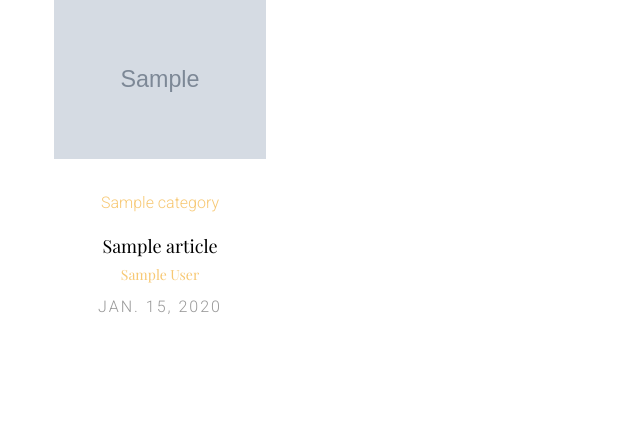
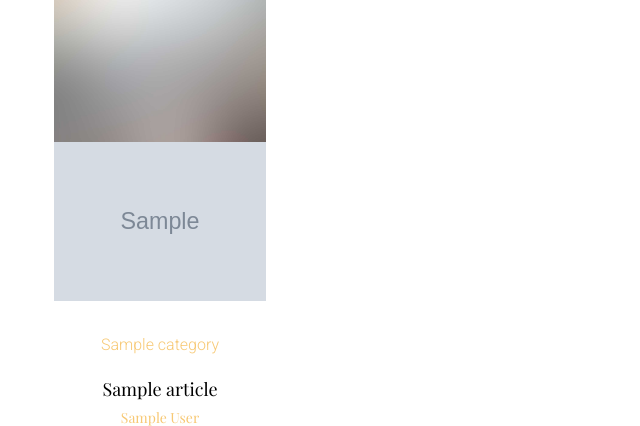
Before and after one commit to morshedmasud/django_blog, a Django app: page / in a window 1280 px wide. Shown: the part 178-604 px from the top of the page, without its empty margins (0-640 px from the left). Run offline with Django 3.2, Linux system fonts and the light colour scheme; tables that the repository leaves empty hold one stand-in row (values such as "Sample post"); grey boxes marked "Sample" are stand-in pictures; some libraries are stand-ins or nearby versions; some web fonts are replaced.

Commit message:
img error

```diff
--- a/templates/index.html
+++ b/templates/index.html
@@ -7,6 +7,8 @@
 {% for post in posts %}
 	<article class="col-lg-3 col-md-3 col-sm-4 col-xs-6 col-xxs-12 animate-box">
 		<figure>
+			<img src="{% static 'images/single_1.jpg' %}" alt="" class="img-responsive">
+
 			<a href="{{ post.get_single_url }}">
 				{% if post.image.url %}
 				<img src="{{ post.image.url }}"  class="img-responsive">
```
